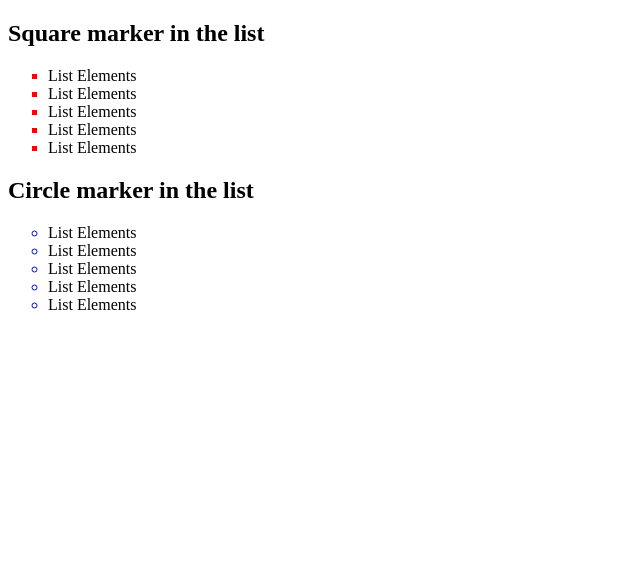
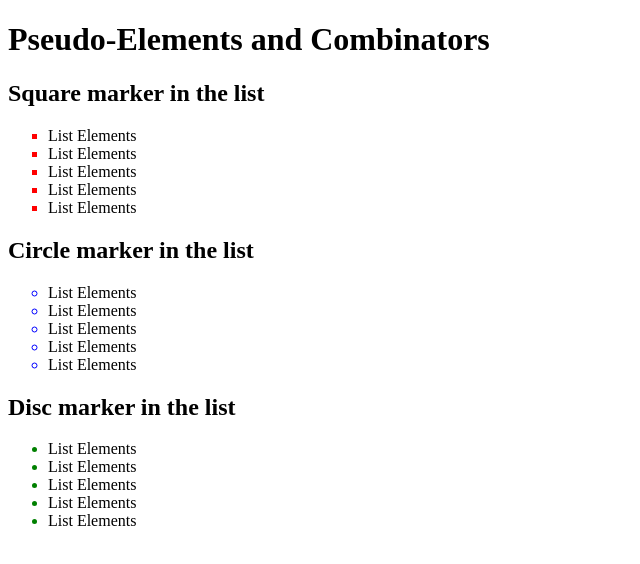
Before and after one commit to BOOST-STAR-Experts/Internship-Daily-Task-Tracker, a plain HTML site: page Interns/SohiniBhattacharjee/Day 11_Pseudo_Elements_Task/index.html in a window 1280 px wide. Shown: the whole page, without its empty margins (0-640 px from the left). Drawn offline with Linux system fonts and the light colour scheme.

Commit message:
fixed-typos : corrected "pseudo" spelling and added task heading

```diff
--- a/Interns/SohiniBhattacharjee/Day 11_Pseudo_Elements_Task/index.html
+++ b/Interns/SohiniBhattacharjee/Day 11_Pseudo_Elements_Task/index.html
@@ -3,7 +3,7 @@
   <head>
     <meta charset="UTF-8" />
     <meta name="viewport" content="width=device-width, initial-scale=1.0" />
-    <title>Psedu-Elements</title>
+    <title>Pseudo-Elements</title>
     <style>
       li {
         list-style-type: square;
@@ -20,10 +20,19 @@
       .circle > li::marker{
         color: blue;
       }
+
+      .disc > li{
+        list-style-type: disc;
+      }
+
+      .disc > li::marker{
+        color: green;
+      }
     </style>
   </head>
   <body>
     <div class="container">
+      <h1>Pseudo-Elements and Combinators</h1>
       <h2>Square marker in the list</h2>
       <ul class="square">
         <li>List Elements</li>
@@ -41,6 +50,15 @@
         <li>List Elements</li>
         <li>List Elements</li>
       </ul>
+
+      <h2>Disc marker in the list</h2>
+      <ul class="disc">
+        <li>List Elements</li>
+        <li>List Elements</li>
+        <li>List Elements</li>
+        <li>List Elements</li>
+        <li>List Elements</li>
+      </ul>
     </div>
   </body>
 </html>
```
